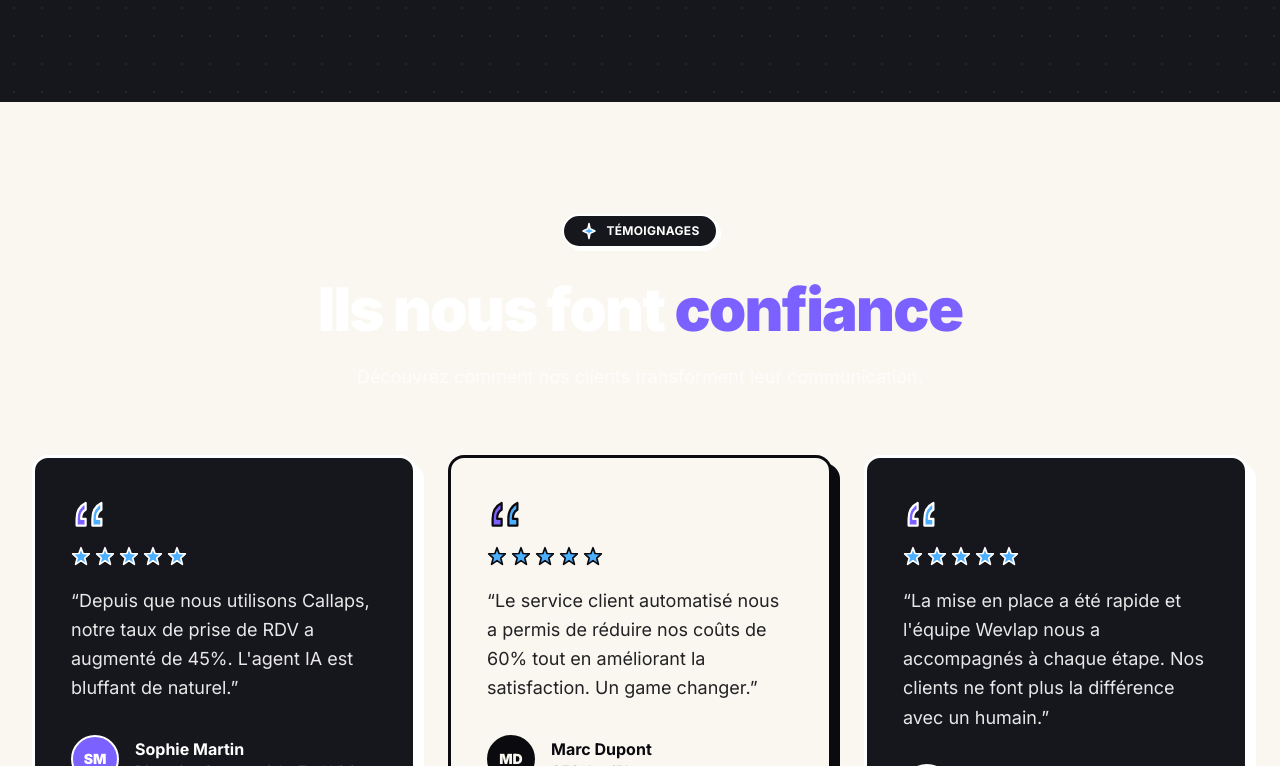
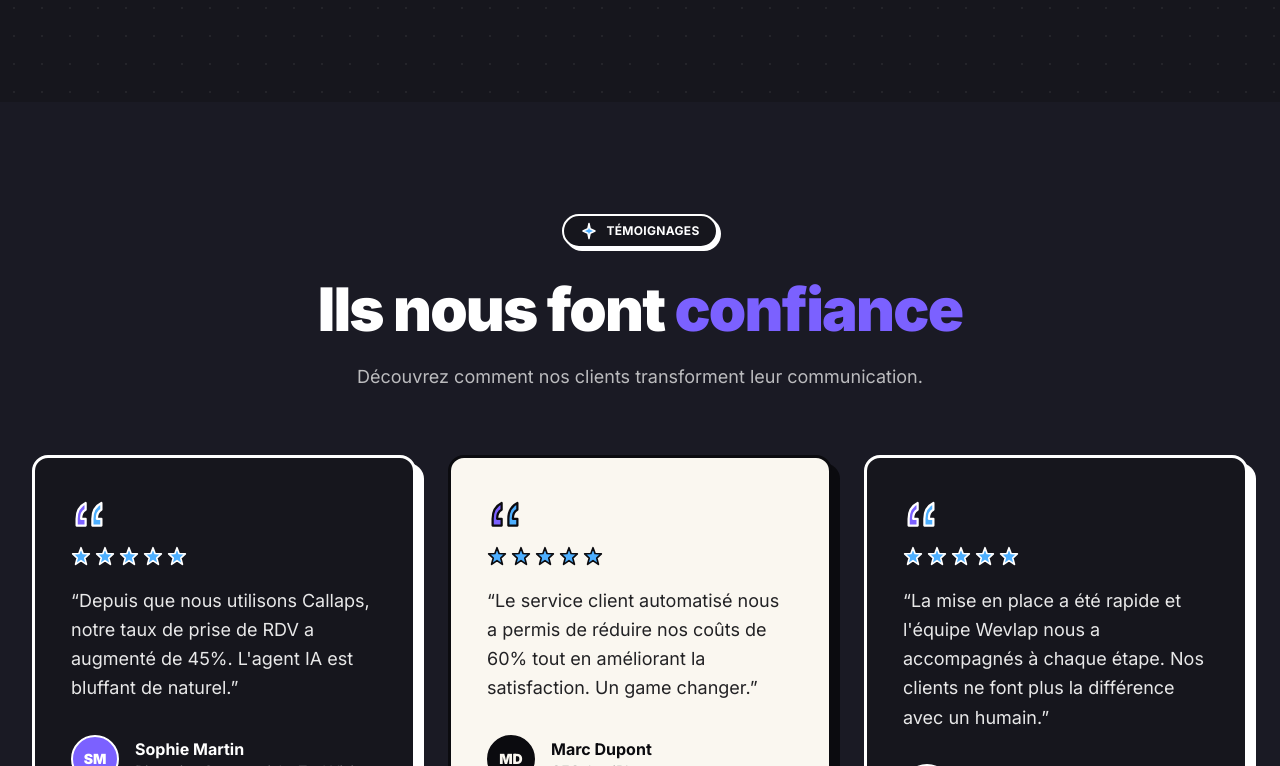
Before and after one commit to WassimHabib/callaps_vitrine, a Next.js app: page / in a window 1280 px wide. Shown: the part 10314-11080 px from the top of the page. Built offline with nearby package versions, Linux system fonts and the light colour scheme.

Commit message:
revert(homepage): Testimonials back to bg-card-elevated dark
Restore Testimonials section to its dark elevated background as
before the lightening pass. User feedback: prefers Testimonials in
the dark visual continuity.

```diff
--- a/src/components/Testimonials.tsx
+++ b/src/components/Testimonials.tsx
@@ -12,7 +12,7 @@ export default function Testimonials() {
   const { lang } = useLang();
 
   return (
-    <section id="temoignages" className="relative py-20 md:py-28 bg-[#FAF7F0] text-[#0B0B0F]">
+    <section id="temoignages" className="relative py-20 md:py-28 bg-card-elevated">
       <div className="max-w-7xl mx-auto px-4 sm:px-6 lg:px-8">
 
         {/* Header */}
```
